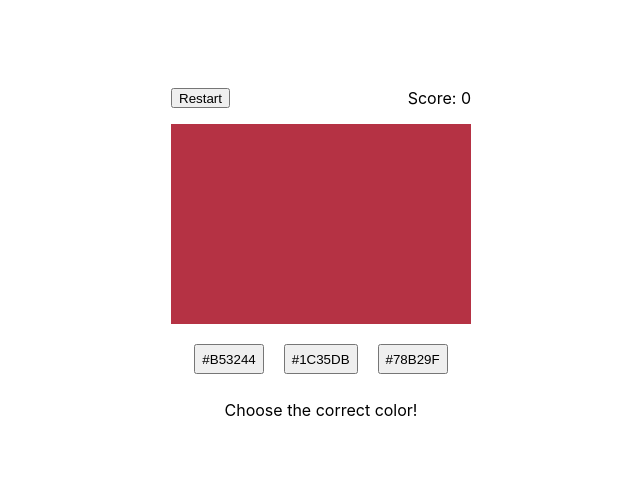
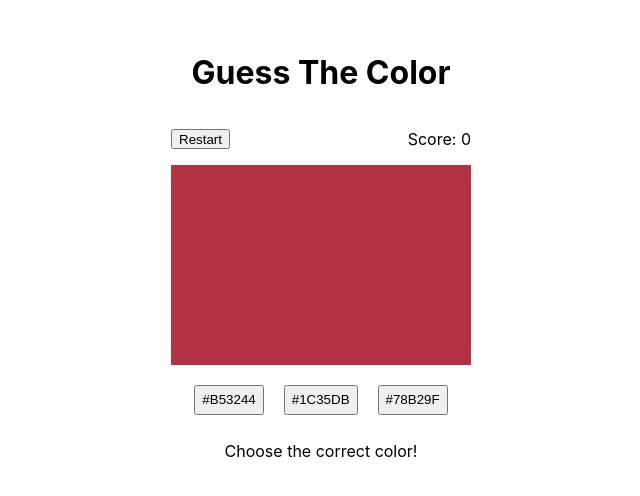
Before and after one commit to Shirm917/Practice_Projects, a React (Create React App) app in the folder guess-the-color/: page / in a window 1280 px wide. Shown: the part 146-642 px from the top of the page, without its empty margins (319-959 px from the left). Built offline with nearby package versions, Linux system fonts and the light colour scheme.

Commit message:
adding tit le and making message and game header their own components

```diff
--- a/guess-the-color/src/App.css
+++ b/guess-the-color/src/App.css
@@ -6,14 +6,14 @@
   height: 100vh;
 }
 
-.inner-game-container {
+.game-header {
   display: flex;
   justify-content: space-between;
   align-items: center;
   width: 300px;
 }
 
-.inner-game-container button {
+.game-header button {
   height: 20px;
 }
 
--- a/guess-the-color/src/Components/ColorOptions.js
+++ b/guess-the-color/src/Components/ColorOptions.js
@@ -5,7 +5,7 @@ const ColorOptions = ({
   boxColor,
   setMessage,
   randomArr,
-  setScore
+  setScore,
 }) => {
   const [clickedColor, setClickedColor] = useState(null);
 
--- a/guess-the-color/src/Components/GameBoard.js
+++ b/guess-the-color/src/Components/GameBoard.js
@@ -1,12 +1,15 @@
 import { useState, useEffect } from "react";
 import ColorBox from "./ColorBox";
 import ColorOptions from "./ColorOptions";
+import GameHeader from "./GameHeader";
+import Message from "./Message";
 
 const GameBoard = () => {
   const [boxColor, setBoxColor] = useState(null);
   const [randomArr, setRandomArr] = useState([]);
   const [message, setMessage] = useState("Choose the correct color!");
   const [score, setScore] = useState(0);
+  const [totalQuestions, setTotalQuestions] = useState(0);
 
   const generateRandomColor = () => {
     let letters = "0123456789ABCDEF";
@@ -20,26 +23,24 @@ const GameBoard = () => {
   useEffect(() => {
     const newBoxColor = generateRandomColor();
     setBoxColor(newBoxColor);
-    randomizeArr(newBoxColor)
+    randomizeArr(newBoxColor);
   }, [score]);
 
   const randomizeArr = (newBoxColor) => {
     let hexesArr = [generateRandomColor(), generateRandomColor(), newBoxColor];
     setRandomArr(hexesArr.sort(() => Math.random() - 0.5));
-  }
+  };
 
   const restart = () => {
     setScore(0);
     setMessage("Choose the correct color!");
-  }
+  };
 
   return (
     randomArr && (
-      <section className="game-container">
-        <div className="inner-game-container">
-            <button onClick={restart}>Restart</button>
-            <p>Score: {score}</p>
-        </div>
+      <main className="game-container">
+        <h1>Guess The Color</h1>
+        <GameHeader restart={restart} score={score} />
         <ColorBox boxColor={boxColor} />
         <ColorOptions
           boxColor={boxColor}
@@ -48,8 +49,8 @@ const GameBoard = () => {
           score={score}
           setScore={setScore}
         />
-        <p>{message}</p>
-      </section>
+        <Message message={message}/>
+      </main>
     )
   );
 };
--- /dev/null
+++ b/guess-the-color/src/Components/GameHeader.js
@@ -0,0 +1,10 @@
+const GameHeader = ({restart,score}) => {
+  return (
+    <section className="game-header">
+      <button onClick={restart}>Restart</button>
+      <p>Score: {score}</p>
+    </section>
+  );
+};
+
+export default GameHeader;
--- /dev/null
+++ b/guess-the-color/src/Components/Message.js
@@ -0,0 +1,5 @@
+const Message = ({message}) => {
+  return <p>{message}</p>;
+};
+
+export default Message;
```
